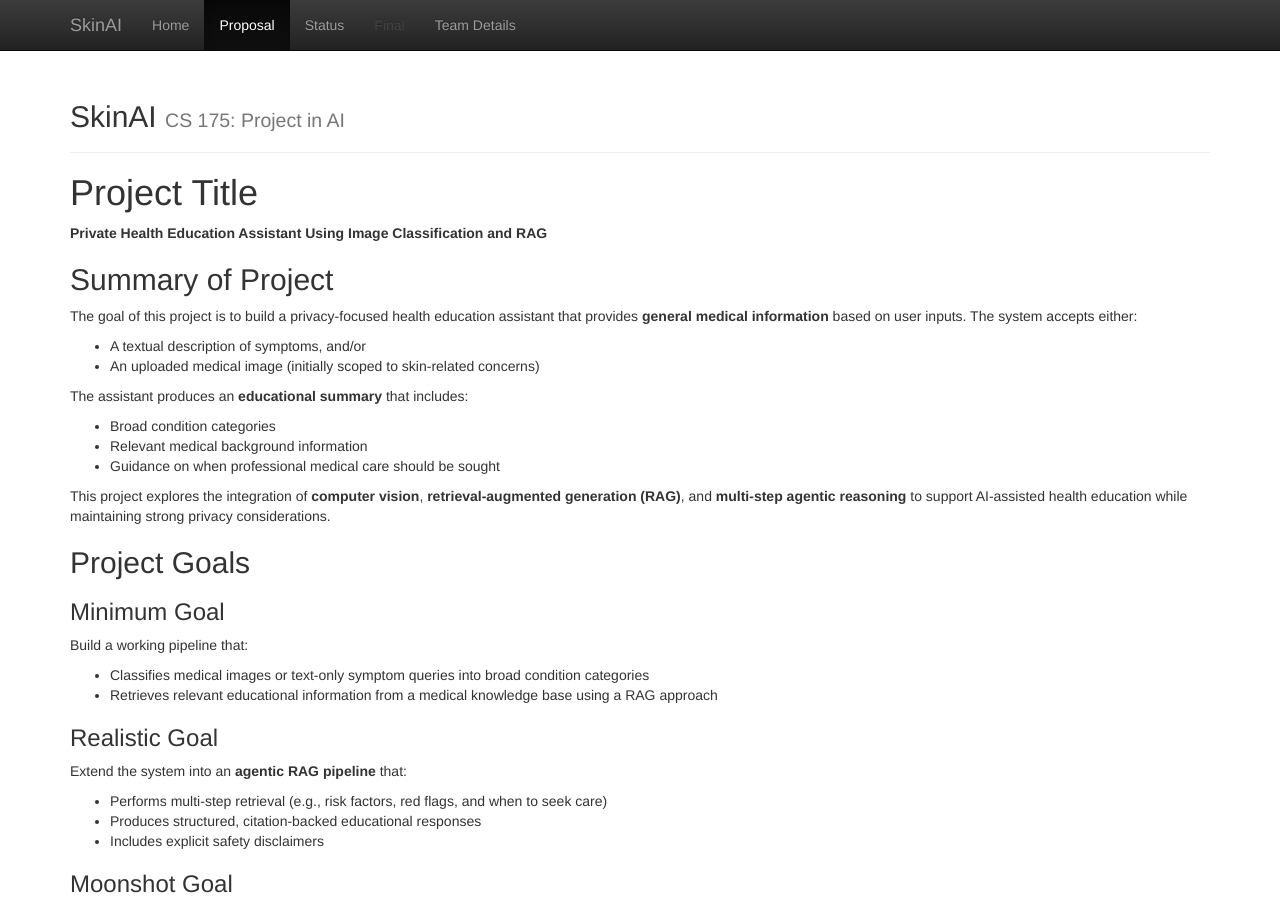
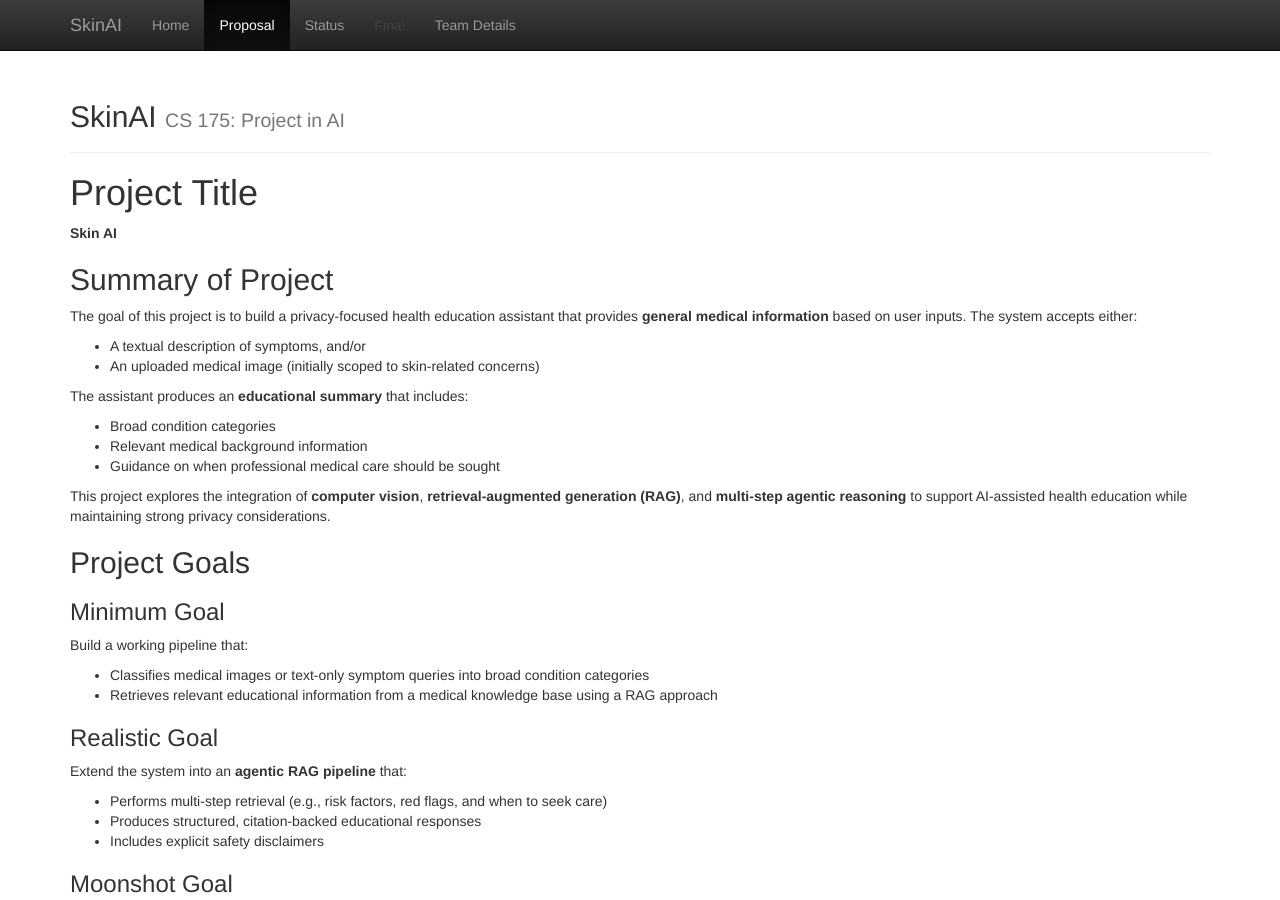
Before and after one commit to KUMUNoah/Group30-CoolProject, a Jekyll site: the page built from docs/proposal.md, in a window 1280 px wide and 900 px high. Built offline with Jekyll 4.4.1, drawn with Linux system fonts in a browser that asks for light colours.

```diff
--- a/docs/proposal.md
+++ b/docs/proposal.md
@@ -4,7 +4,7 @@ title: Proposal
 ---
 
 # Project Title
-**Private Health Education Assistant Using Image Classification and RAG**
+**Skin AI**
 
 ## Summary of Project
 The goal of this project is to build a privacy-focused health education assistant that provides **general medical information** based on user inputs. The system accepts either:
```
Also changed, not shown: docs/status.md (+2 -0 lines).
